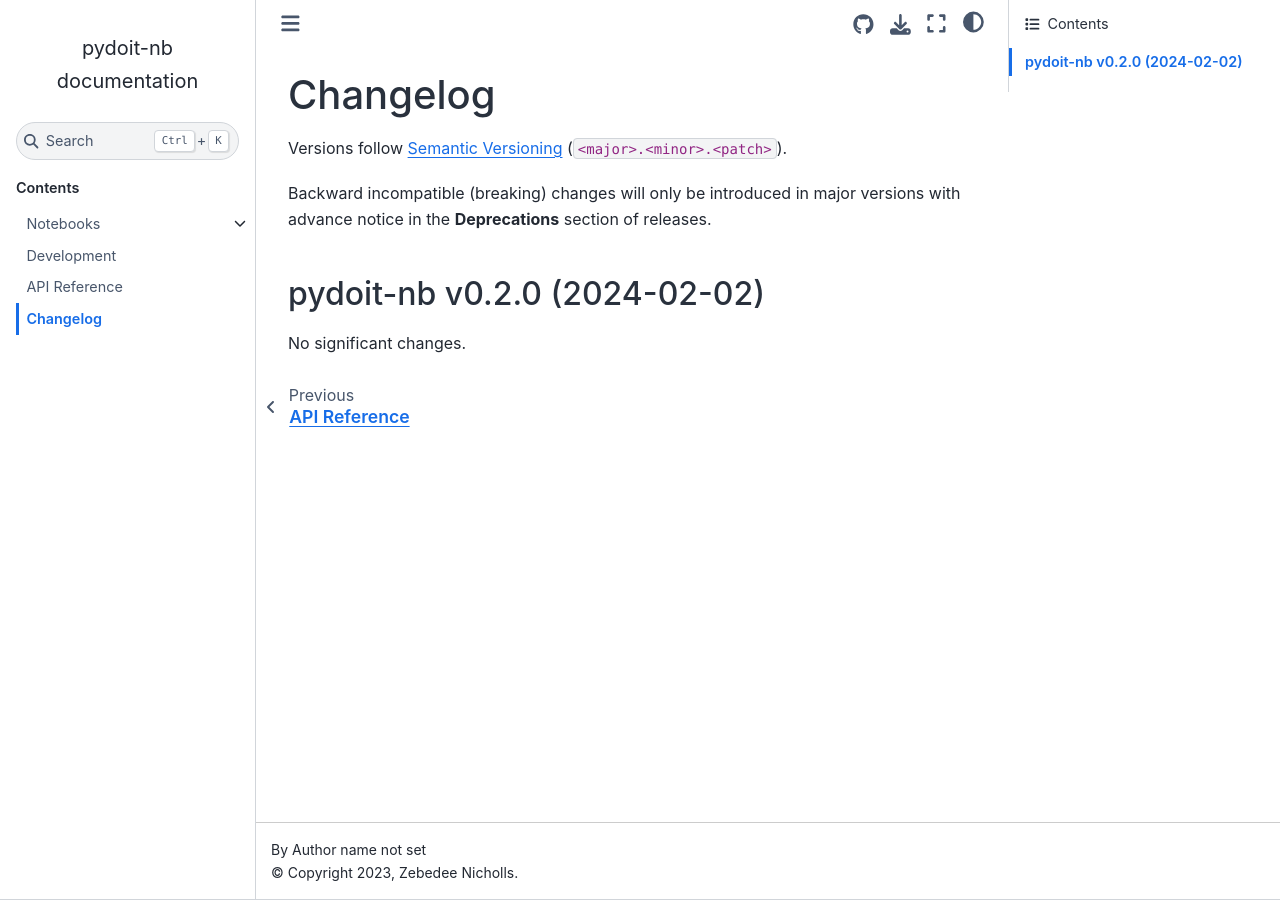
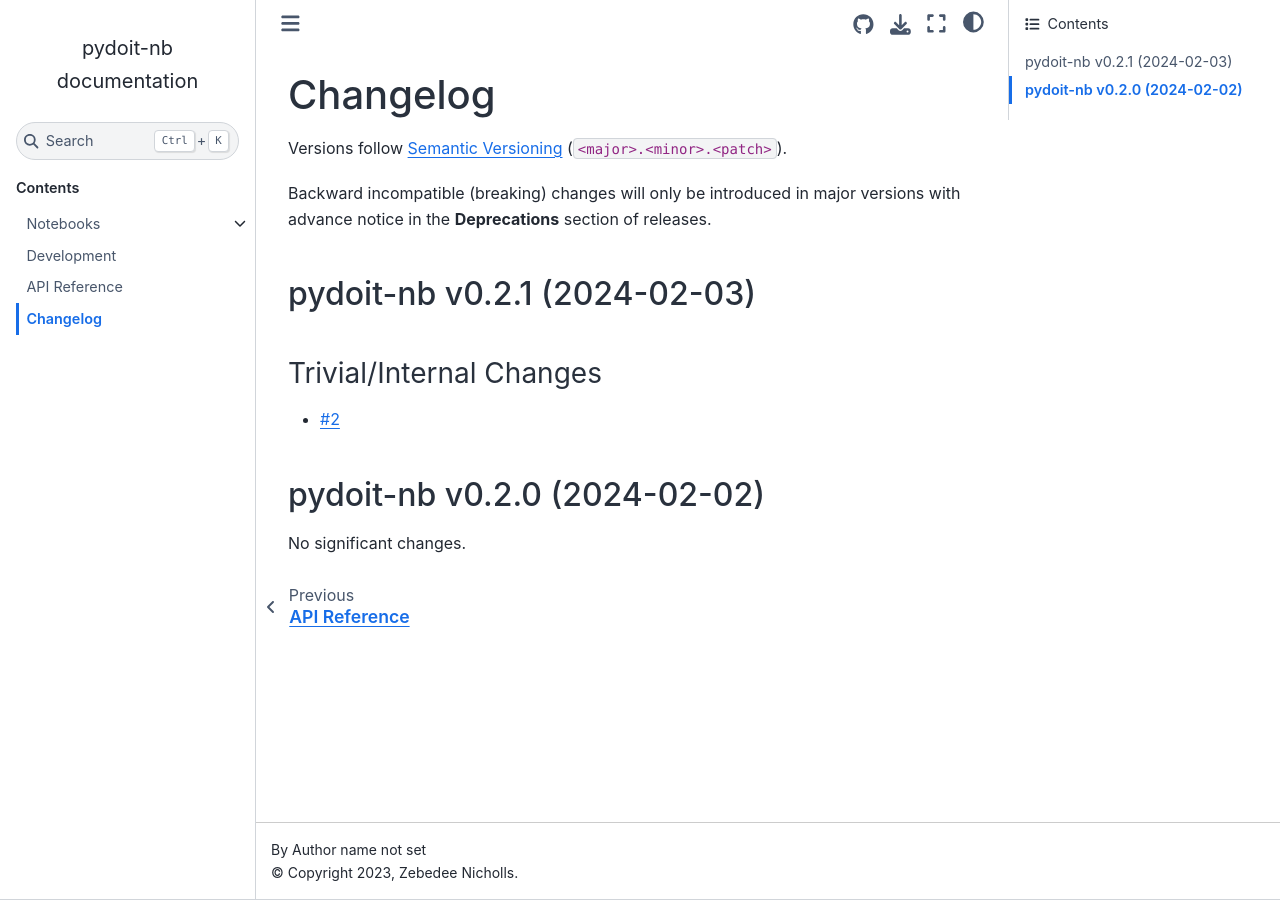
Before and after one commit to znichollscr/pydoit-nb, a Sphinx documentation site: the page built from docs/source/changelog.md, in a window 1280 px wide. Built offline with Sphinx 7.4.7 and the Sphinx Book theme 1.1.4, drawn with Linux system fonts in a browser that asks for light colours; pages that are not in the unit, such as notebooks, are missing from menus.

Commit message:
bump: version 0.2.1a0 -> 0.2.1

```diff
--- a/docs/source/changelog.md
+++ b/docs/source/changelog.md
@@ -19,6 +19,14 @@
 
 <!-- towncrier release notes start -->
 
+## pydoit-nb v0.2.1 (2024-02-03)
+
+
+### Trivial/Internal Changes
+
+- [#2](https://github.com/climate-resource/pydoit-nb/pulls/2)
+
+
 ## pydoit-nb v0.2.0 (2024-02-02)
 
 
--- a/pyproject.toml
+++ b/pyproject.toml
@@ -1,6 +1,6 @@
 [tool.poetry]
 name = "pydoit-nb"
-version = "0.2.1a0"
+version = "0.2.1"
 description = "Library to support combining jupyter notebooks and pydoit."
 authors = ["Zebedee Nicholls <zebedee.nicholls@climate-resource.com>"]
 readme = "README.md"
```
Also changed, not shown: changelog/2.trivial.md (deleted, +0 -1 lines).
